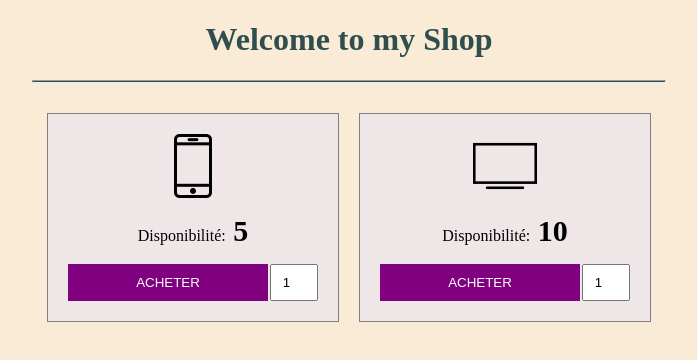
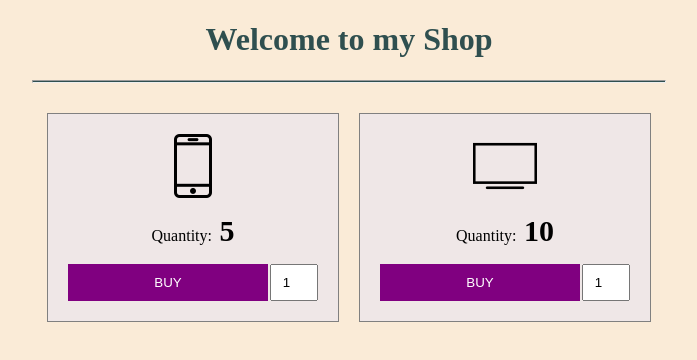
Before and after one commit to gregchapauli/shop, a React (Create React App) app: page / in a window 1280 px wide. Shown: the top 360 px of the page, without its empty margins (291-988 px from the left). Built offline with nearby package versions, Linux system fonts and the light colour scheme.

Commit message:
En anglais

```diff
--- a/src/components/PhoneContainer.js
+++ b/src/components/PhoneContainer.js
@@ -13,11 +13,11 @@ function PhoneContainer() {
     <div className="container">
       <img src={phone} alt="phone" />
       <p>
-        Disponibilité:
+        Quantity:
         <span id="count"> {phones}</span>
       </p>
       <div className="btnContainer">
-        <button onClick={() => dispatch(buyPhone(totalPhone))}>Acheter</button>
+        <button onClick={() => dispatch(buyPhone(totalPhone))}>Buy</button>
         <input
           type="number"
           value={totalPhone}
--- a/src/components/tvContainer.js
+++ b/src/components/tvContainer.js
@@ -13,11 +13,11 @@ function TvContainer() {
     <div className="container">
       <img src={tv} alt="tv" />
       <p>
-        Disponibilité:
+        Quantity:
         <span id="count"> {television}</span>
       </p>
       <div className="btnContainer">
-        <button onClick={() => dispatch(buyTv(totalTv))}>Acheter</button>
+        <button onClick={() => dispatch(buyTv(totalTv))}>Buy</button>
         <input
           type="number"
           value={totalTv}
```
